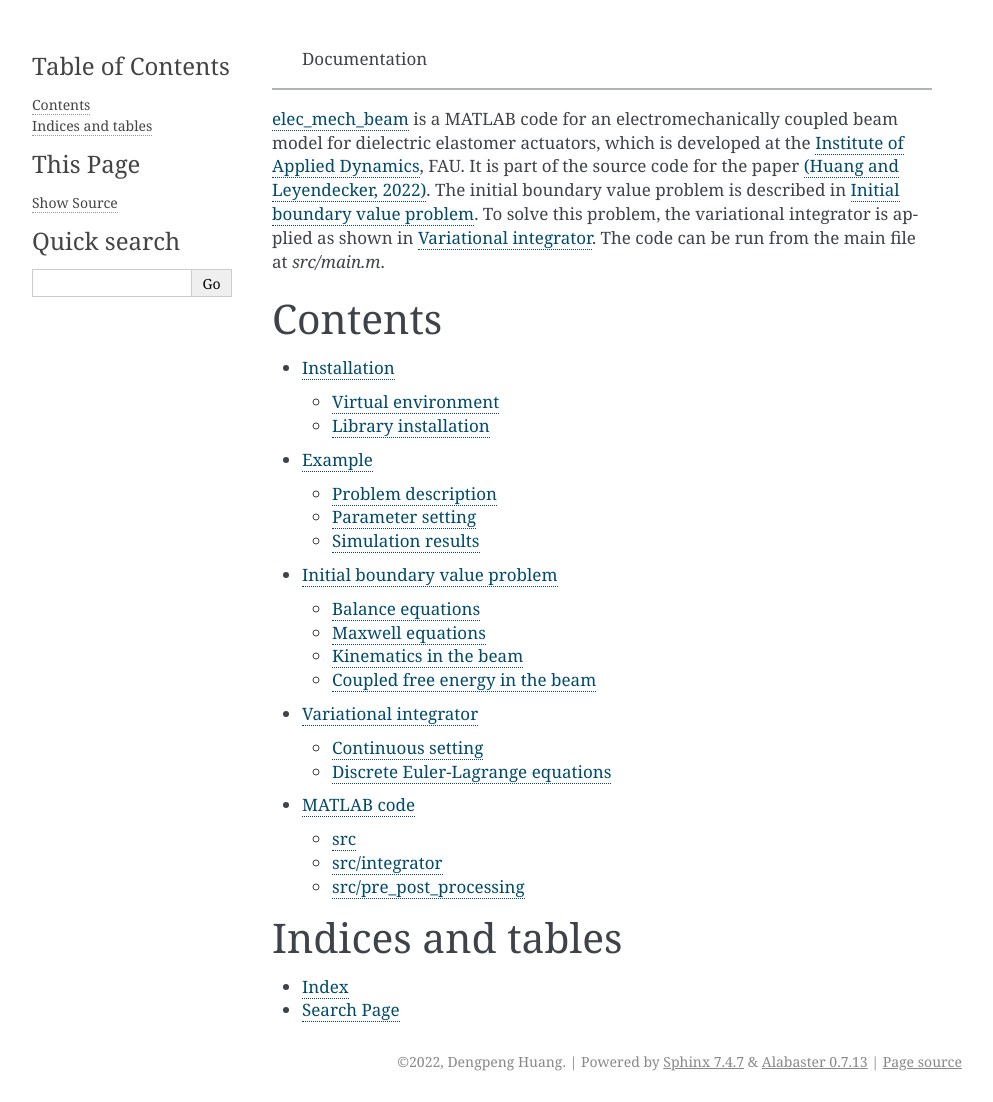
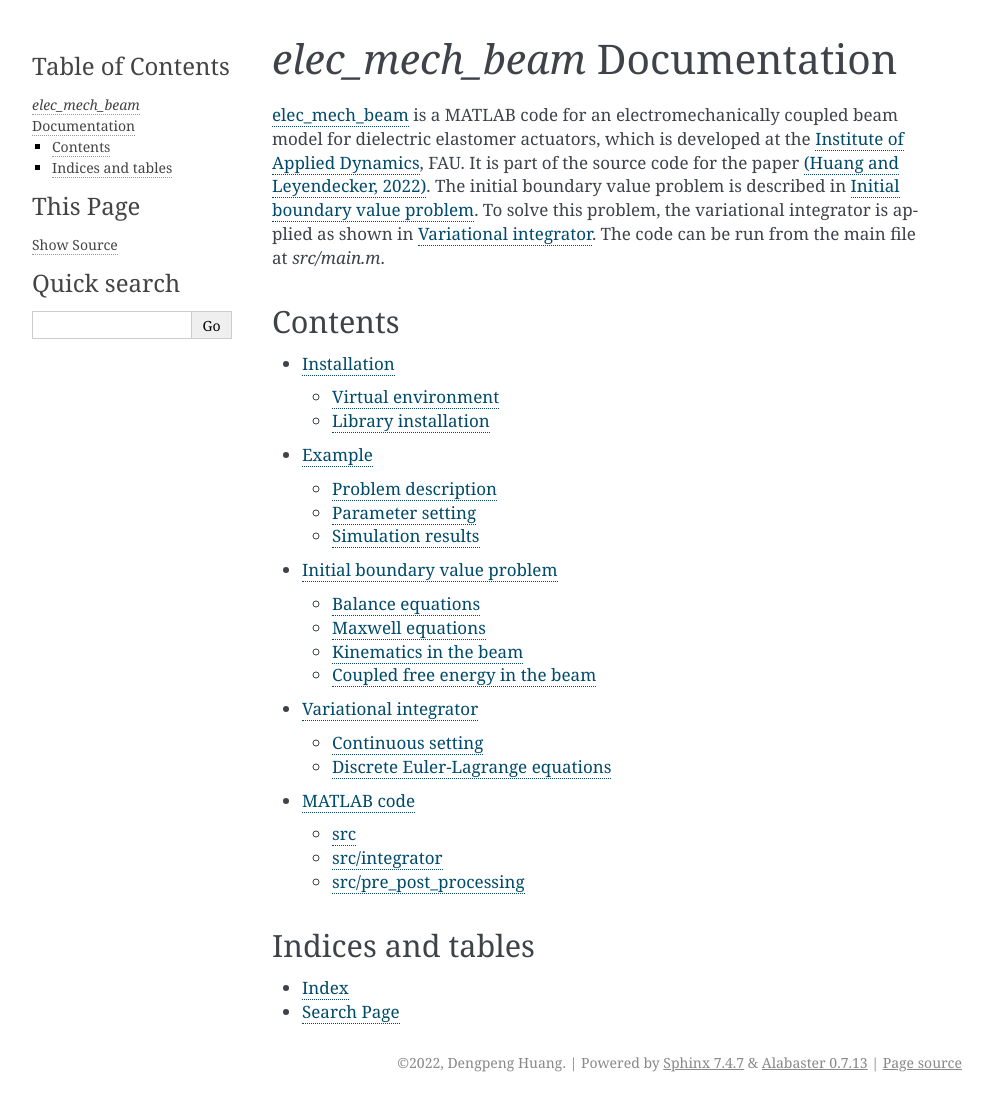
Before and after one commit to THREAD-3-2/elec_mech_beam, a Sphinx documentation site: the page built from docs/index.rst, in a window 1280 px wide. Shown: the whole page, without its empty margins (148-1141 px from the left). Built offline with Sphinx 7.4.7, drawn with Linux system fonts in a browser that asks for light colours.

Commit message:
Update index.rst

```diff
--- a/docs/index.rst
+++ b/docs/index.rst
@@ -1,7 +1,5 @@
 ========================================
- elec_mech_beam
-
- Documentation
+ `elec_mech_beam` Documentation
 ========================================
 
 `elec_mech_beam <https://github.com/THREAD-3-2/elec_mech_beam>`_
```
